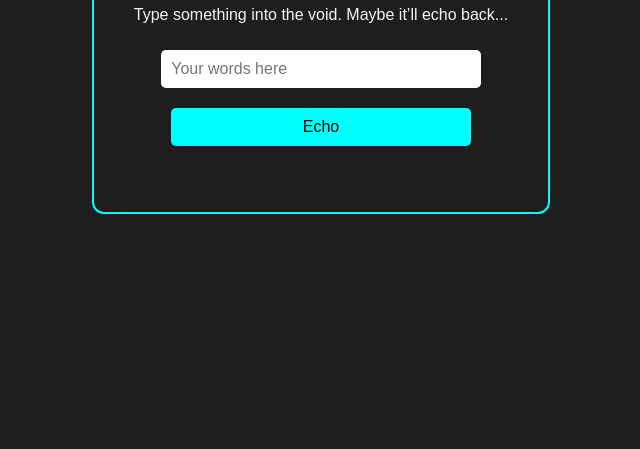
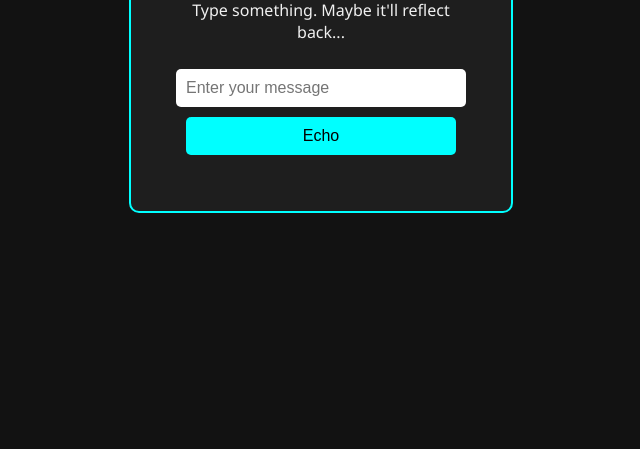
Before and after one commit to dennisabeechrist/ctf-3, a plain HTML site: page index.html in a window 1280 px wide. Shown: the part 351-800 px from the top of the page, without its empty margins (319-959 px from the left). Drawn offline with Linux system fonts and the light colour scheme.

Commit message:
Update index.html

```diff
--- a/index.html
+++ b/index.html
@@ -6,30 +6,30 @@
   <script src="redirect.js" defer></script>
   <style>
     body {
-      background-color: #1e1e1e;
-      color: #f5f5f5;
-      font-family: sans-serif;
+      background-color: #121212;
+      color: #f0f0f0;
+      font-family: 'Segoe UI', sans-serif;
       display: flex;
-      flex-direction: column;
+      justify-content: center;
       align-items: center;
-      justify-content: center;
       height: 100vh;
       margin: 0;
     }
     .container {
+      background-color: #1e1e1e;
+      padding: 40px;
       border: 2px solid #00ffff;
-      padding: 40px;
-      border-radius: 12px;
-      max-width: 400px;
+      border-radius: 10px;
       text-align: center;
+      width: 300px;
     }
     input, button {
+      padding: 10px;
+      width: 90%;
+      margin-top: 10px;
       font-size: 16px;
-      padding: 10px;
-      margin: 10px 0;
-      width: 80%;
+      border-radius: 5px;
       border: none;
-      border-radius: 5px;
     }
     button {
       background-color: #00ffff;
@@ -43,11 +43,11 @@
 </head>
 <body>
   <div class="container">
-    <h1>Echo Chamber</h1>
-    <p>Type something into the void. Maybe it’ll echo back...</p>
-    <input type="text" id="inputBox" placeholder="Your words here" />
-    <button onclick="checkInput()">Echo</button>
-    <p id="result"></p>
+    <h2>Echo Chamber</h2>
+    <p>Type something. Maybe it'll reflect back...</p>
+    <input type="text" id="userInput" placeholder="Enter your message">
+    <button onclick="checkReflection()">Echo</button>
+    <p id="message"></p>
   </div>
 </body>
 </html>
```
